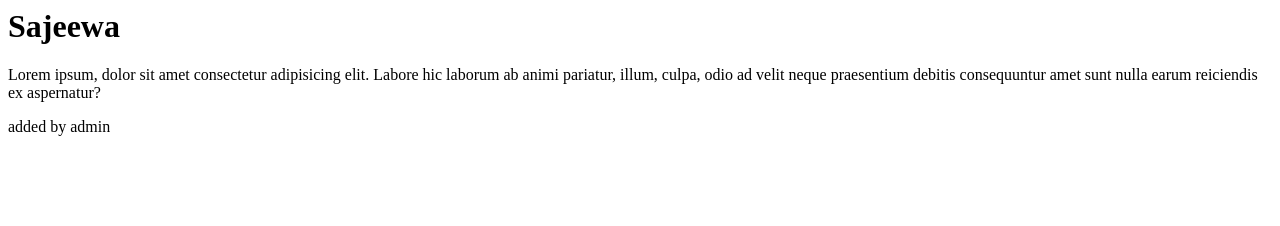
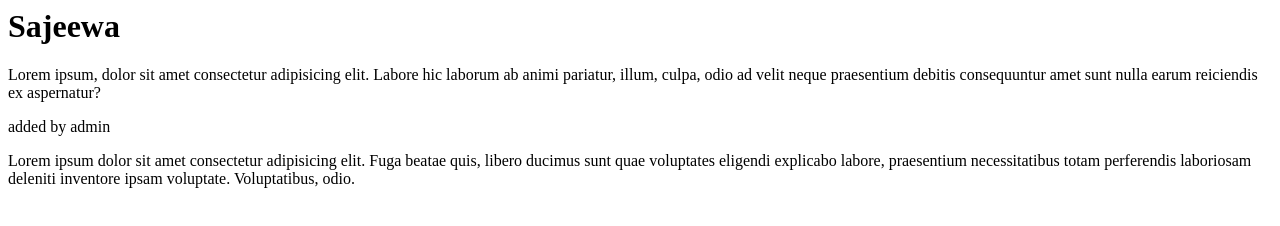
Before and after one commit to Play-Ground-Sajeewa/git-flow, a plain HTML site: page index.html in a window 1280 px wide. Drawn offline with Linux system fonts and the light colour scheme.

Commit message:
Added by admin second time

```diff
--- a/index.html
+++ b/index.html
@@ -4,5 +4,6 @@
     <h1>Sajeewa</h1>
     <p>Lorem ipsum, dolor sit amet consectetur adipisicing elit. Labore hic laborum ab animi pariatur, illum, culpa, odio ad velit neque praesentium debitis consequuntur amet sunt nulla earum reiciendis ex aspernatur?</p>
     <P>added by admin</P>
+    <P>Lorem ipsum dolor sit amet consectetur adipisicing elit. Fuga beatae quis, libero ducimus sunt quae voluptates eligendi explicabo labore, praesentium necessitatibus totam perferendis laboriosam deleniti inventore ipsam voluptate. Voluptatibus, odio.</P>
 </body>
     </html>
```
